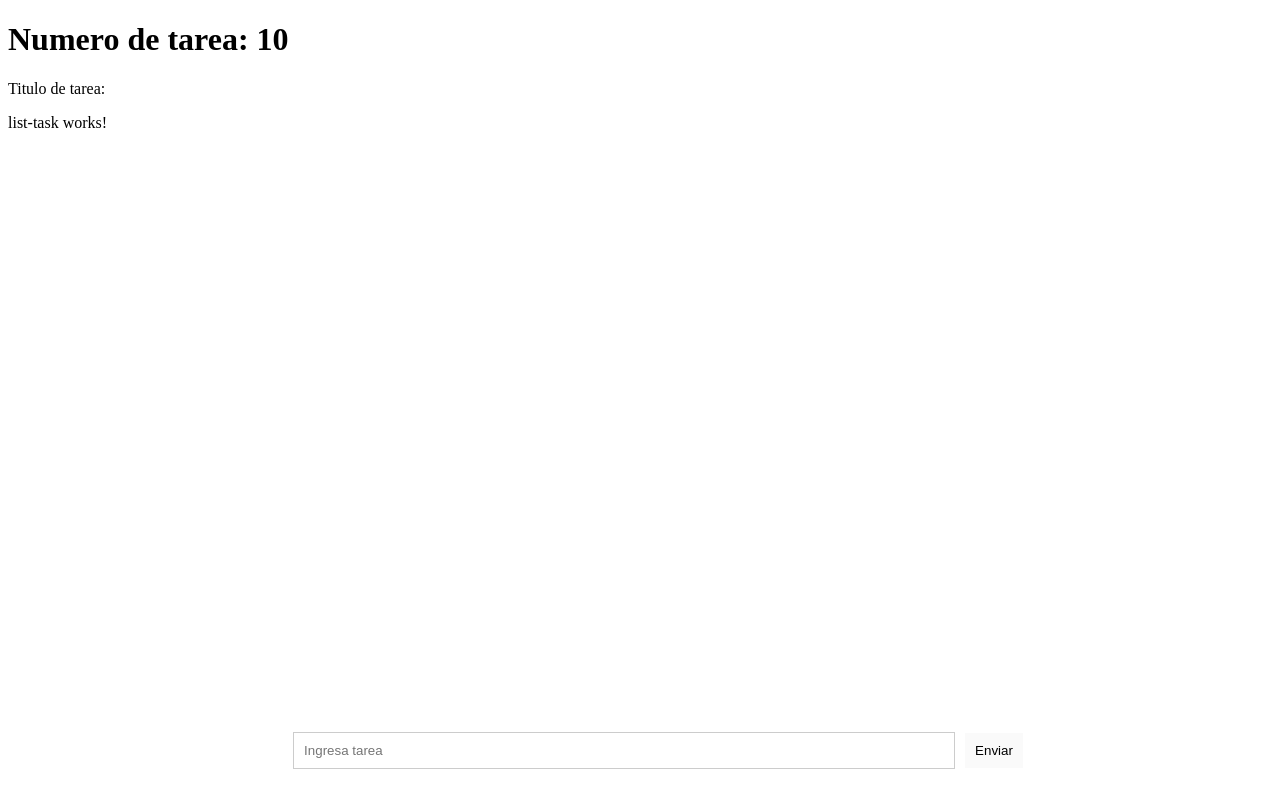
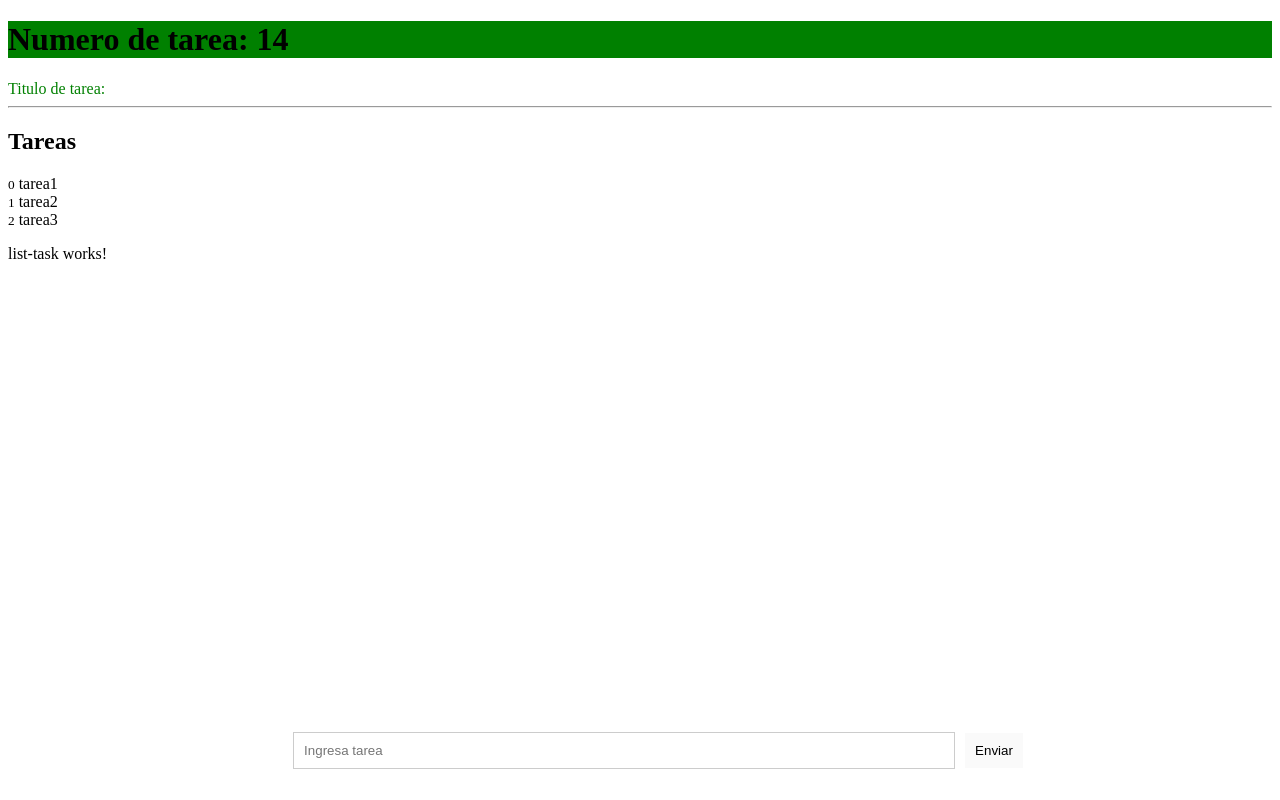
Before and after one commit to rosariogt/todo-list, an Angular app: page / in a window 1280 px wide. Shown: the top 800 px of the page. Built offline with nearby package versions, Linux system fonts and the light colour scheme.

Commit message:
Directivas de if and for

```diff
--- a/src/app/components/addTask/add.component.html
+++ b/src/app/components/addTask/add.component.html
@@ -1,5 +1,6 @@
-<h1>Numero de tarea: {{numberTask}}</h1>
-<span>Titulo de tarea: {{form.get('title')?.value}}</span>
+<h1 [ngClass]="{'r1-5': (numberTask >= 1 && numberTask <= 5),
+'r5-10': (numberTask > 5 && numberTask <= 10), 'r10-15': (numberTask > 10)}">Numero de tarea: {{numberTask}}</h1>
+<span [ngStyle]="{'color': isActive ? 'green' : 'red'}">Titulo de tarea: {{form.get('title')?.value}}</span>
 
 @if(form.get('title')?.invalid && (form.get('title')?.dirty || form.get('title')?.touched)) {
   <div>
@@ -13,6 +14,19 @@
         Maximo de caracteres 10
       </small>
     }
+  </div>
+}
+
+@if (taskActive) {
+  <span>No puedes mandar una tarea sin titulo</span>
+}
+
+<hr>
+<h2>Tareas</h2>
+@for (item of tasks; track $index) {
+  <div>
+    <small>{{$index}}</small>
+    {{item}}
   </div>
 }
 
--- a/src/app/components/addTask/add.component.scss
+++ b/src/app/components/addTask/add.component.scss
@@ -23,3 +23,15 @@
     color: black;
   }
 }
+
+.r1-5 {
+  background-color: red;
+}
+
+.r5-10 {
+  background-color: orange;
+}
+
+.r10-15 {
+  background-color: green;
+}
--- a/src/app/components/addTask/add.component.ts
+++ b/src/app/components/addTask/add.component.ts
@@ -1,5 +1,6 @@
 import {  Component, OnInit } from "@angular/core";
 import { FormBuilder, FormControl, FormGroup, FormsModule, Validators, NgForm, ReactiveFormsModule } from "@angular/forms";
+import { NgClass, NgStyle } from '@angular/common';
 
 @Component({
   selector: 'app-addTask',
@@ -10,7 +11,9 @@ import { FormBuilder, FormControl, FormGroup, FormsModule, Validators, NgForm, R
     // ... other imports
     FormsModule,
     ReactiveFormsModule,
-  ],
+    NgClass,
+    NgStyle
+],
 })
 
 export class AddComponent implements OnInit{
@@ -19,7 +22,9 @@ export class AddComponent implements OnInit{
 
   }
 
+  isActive: boolean = true;
   form!: FormGroup;
+  taskActive!: Boolean;
 
   ngOnInit(): void {
       this.form = this.fb.group({
@@ -28,15 +33,18 @@ export class AddComponent implements OnInit{
   }
 
   sendTaskTitle() {
-    if(this.form.valid) {
+    if(this.form.valid && this.form.get('title')?.value !== '') {
+      this.taskActive = true;
       console.log(this.form.value.title);
+    } else {
+      this.taskActive = false;
     }
   }
 
-
-  numberTask: number = 10;
+  numberTask: number = 14;
   titleTask: string = ""
   activeButton: boolean = true
+  tasks: any[] = ['tarea1', 'tarea2', 'tarea3']
 
   sendData(form: NgForm) {
     if(form.valid) {
```
